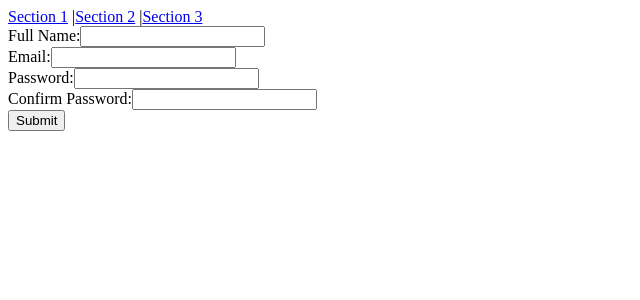
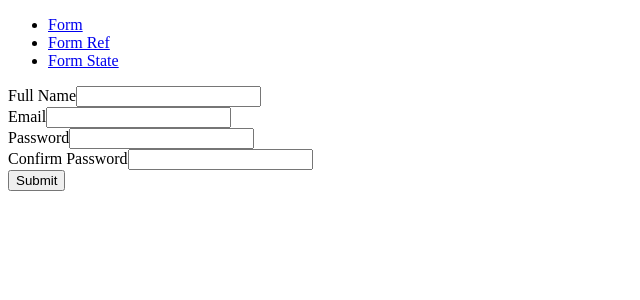
Before and after one commit to acciojob/Forms-ManimehalaiAnandaraj, a React app: page /form-ref in a window 1280 px wide. Shown: the top 300 px of the page, without its empty margins (0-640 px from the left). Built offline with nearby package versions, Linux system fonts and the light colour scheme.

Commit message:
Completed assignment

```diff
--- a/src/components/App.js
+++ b/src/components/App.js
@@ -1,17 +1,24 @@
-import {BrowserRouter as Router, Routes, Route, Link} from 'react-router-dom';
+import React from 'react';
+import { BrowserRouter as Router, Routes, Route, Link } from 'react-router-dom';
 import Form from './Form';
 import FormRef from './FormRef';
 import FormState from './FormState';
-import Card from './Card';
 
- function App() {
-  return (
-    <Router>
-      <div className='app'>
+const App = () => (
+  <Router>
+    <div>
       <nav>
-        <Link to="/form" id="form-link">Section 1</Link> |
-        <Link to="/form-ref" id="form-ref-link">Section 2</Link> |
-        <Link to="/form-state" id="form-state-link">Section 3</Link>
+        <ul>
+          <li>
+            <Link id="form-link" to="/form">Form</Link>
+          </li>
+          <li>
+            <Link id="form-ref-link" to="/form-ref">Form Ref</Link>
+          </li>
+          <li>
+            <Link id="form-state-link" to="/form-state">Form State</Link>
+          </li>
+        </ul>
       </nav>
 
       <Routes>
@@ -19,9 +26,8 @@ import Card from './Card';
         <Route path="/form-ref" element={<FormRef />} />
         <Route path="/form-state" element={<FormState />} />
       </Routes>
-      </div>
-    </Router>
-  );
-}
+    </div>
+  </Router>
+);
 
 export default App;
--- a/src/components/Card.js
+++ b/src/components/Card.js
@@ -1,12 +1,11 @@
+import React from "react";
 
-import React from 'react'
-
-const Card = ({children}) => {
+const Card = ({ children }) => {
   return (
-    <div className='card'>
+    <div className="p-6 bg-white rounded-2xl shadow-lg max-w-md mx-auto">
       {children}
     </div>
-  )
-}
+  );
+};
 
-export default Card
+export default Card;
--- a/src/components/Form.js
+++ b/src/components/Form.js
@@ -1,29 +1,32 @@
+import React from "react";
 import Card from "./Card";
-const Form=()=> {
+
+const Form = () => {
   return (
     <Card>
       <form id="info-form">
         <div>
-          <label htmlFor="full_name">Full Name:</label>
-          <input type="text" id="full_name" />
+          <label htmlFor="full_name">Full Name</label>
+          <input type="text" id="full_name" className="block w-full border rounded p-2 mt-1" />
         </div>
         <div>
-          <label htmlFor="email">Email:</label>
-          <input type="email" id="email"></input>
-        </div>
-
-        <div>
-          <label htmlFor="password">Password:</label>
-          <input type="password" id="password" />
+          <label htmlFor="email">Email</label>
+          <input type="email" id="email" className="block w-full border rounded p-2 mt-1" />
         </div>
         <div>
-          <label htmlFor="password_confirmation">Confirm Password:</label>
-          <input type="password" id="password_confirmation" />
+          <label htmlFor="password">Password</label>
+          <input type="password" id="password" className="block w-full border rounded p-2 mt-1" />
         </div>
-        <button type="submit">Submit</button>
+        <div>
+          <label htmlFor="password_confirmation">Confirm Password</label>
+          <input type="password" id="password_confirmation" className="block w-full border rounded p-2 mt-1" />
+        </div>
+        <button type="submit" className="mt-4 w-full bg-blue-500 text-white py-2 rounded">
+          Submit
+        </button>
       </form>
     </Card>
   );
-}
+};
 
-export default Form
+export default Form;
--- a/src/components/FormRef.js
+++ b/src/components/FormRef.js
@@ -1,52 +1,45 @@
-import { useRef } from 'react';
-import Card from './Card';
+import React, { useRef } from "react";
+import Card from "./Card";
 
-const FormRef= () => {
-  const formRef = useRef(null);
+const FormRef = () => {
   const fullNameRef = useRef(null);
   const emailRef = useRef(null);
   const passwordRef = useRef(null);
-  const passwordconfirmationRef = useRef(null);
+  const passwordConfirmationRef = useRef(null);
 
   const handleSubmit = (e) => {
     e.preventDefault();
-
-    const formData ={
-      full_name: fullNameRef.current.value,
-      email: emailRef.current.value,
-      password: passwordRef.current.value,
-      password_confirmation:passwordconfirmationRef.current.value
-
-    };
-    console.log("Form submitted with useRef",formData);
+    console.log("Full Name:", fullNameRef.current.value);
+    console.log("Email:", emailRef.current.value);
+    console.log("Password:", passwordRef.current.value);
+    console.log("Password Confirmation:", passwordConfirmationRef.current.value);
   };
 
   return (
     <Card>
-      <form id="info-form" onSubmit={handleSubmit} ref={formRef}>
+      <form id="info-form" onSubmit={handleSubmit}>
         <div>
-          <label htmlFor='full_name'>Full Name:</label>
-          <input type="text" id="full_name" ref={fullNameRef} />
-        </div>
-
-        <div>
-          <label htmlFor='email'>Email:</label>
-          <input type="email" id="email" ref={emailRef} />
-        </div>
-
-        <div>
-          <label htmlFor='password'>Password:</label>
-          <input type="password" id="password" ref={passwordRef} />
+          <label htmlFor="full_name">Full Name</label>
+          <input ref={fullNameRef} type="text" id="full_name" className="block w-full border rounded p-2 mt-1" />
         </div>
         <div>
-          <label htmlFor='password_confirmation'>Confirm Password:</label>
-          <input type="password" id="password_confirmation" ref={passwordconfirmationRef} />
+          <label htmlFor="email">Email</label>
+          <input ref={emailRef} type="email" id="email" className="block w-full border rounded p-2 mt-1" />
         </div>
-
-        <button type="submit">Submit</button>
+        <div>
+          <label htmlFor="password">Password</label>
+          <input ref={passwordRef} type="password" id="password" className="block w-full border rounded p-2 mt-1" />
+        </div>
+        <div>
+          <label htmlFor="password_confirmation">Confirm Password</label>
+          <input ref={passwordConfirmationRef} type="password" id="password_confirmation" className="block w-full border rounded p-2 mt-1" />
+        </div>
+        <button type="submit" className="mt-4 w-full bg-blue-500 text-white py-2 rounded">
+          Submit
+        </button>
       </form>
     </Card>
   );
-}
+};
 
 export default FormRef;
--- a/src/components/FormState.js
+++ b/src/components/FormState.js
@@ -1,74 +1,76 @@
-import { useState } from 'react';
-import Card from './Card';
+import React, { useState } from "react";
+import Card from "./Card";
 
-const FormState=() => {
+const FormState = () => {
   const [formData, setFormData] = useState({
-    full_name: '',
-    email: '',
-    password: '',
-    password_confirmation: ''
+    full_name: "",
+    email: "",
+    password: "",
+    password_confirmation: "",
   });
 
   const handleChange = (e) => {
-   const {id,value} =e.target;
-   setFormData(prev => ({
-    ...prev,
-    [id] : value
-     }));
+    const { id, value } = e.target;
+    setFormData((prevData) => ({
+      ...prevData,
+      [id]: value,
+    }));
   };
 
   const handleSubmit = (e) => {
-   e.preventDefault();
-   console.log('Form submitted with useState',formData);
+    e.preventDefault();
+    console.log("Form Data:", formData);
   };
 
   return (
     <Card>
       <form id="info-form" onSubmit={handleSubmit}>
         <div>
-          <label htmlFor='full_name'>Full Name:</label>
+          <label htmlFor="full_name">Full Name</label>
           <input
             type="text"
             id="full_name"
             value={formData.full_name}
             onChange={handleChange}
+            className="block w-full border rounded p-2 mt-1"
           />
         </div>
-
         <div>
-          <label htmlFor='email'>Email:</label>
+          <label htmlFor="email">Email</label>
           <input
             type="email"
             id="email"
             value={formData.email}
             onChange={handleChange}
+            className="block w-full border rounded p-2 mt-1"
           />
         </div>
-
         <div>
-          <label htmlFor='password'>Password:</label>
+          <label htmlFor="password">Password</label>
           <input
             type="password"
             id="password"
             value={formData.password}
             onChange={handleChange}
+            className="block w-full border rounded p-2 mt-1"
           />
         </div>
-
         <div>
-          <label htmlFor='password_confirmation'>Confirm Password:</label>
+          <label htmlFor="password_confirmation">Confirm Password</label>
           <input
             type="password"
-            id="confirmPassword"
+            id="password_confirmation"
             value={formData.password_confirmation}
             onChange={handleChange}
+            className="block w-full border rounded p-2 mt-1"
           />
         </div>
-
-        <button type="submit">Submit</button>
+        <button type="submit" className="mt-4 w-full bg-blue-500 text-white py-2 rounded">
+          Submit
+        </button>
       </form>
     </Card>
   );
-}
+};
 
 export default FormState;
```
